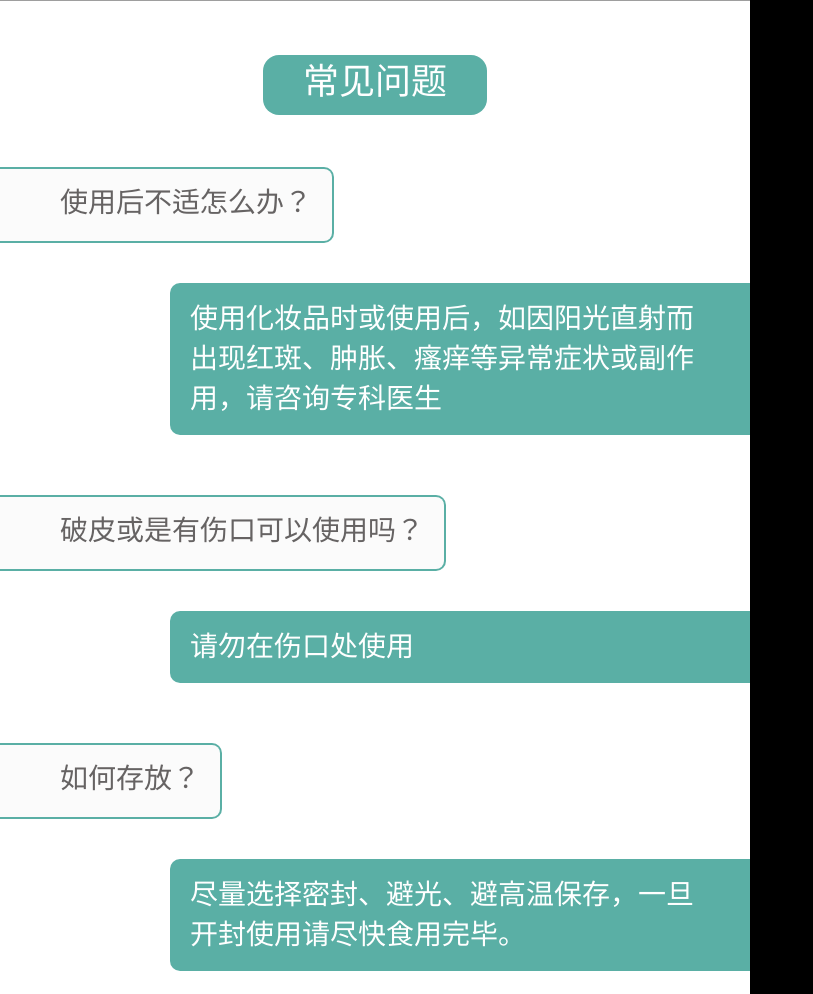
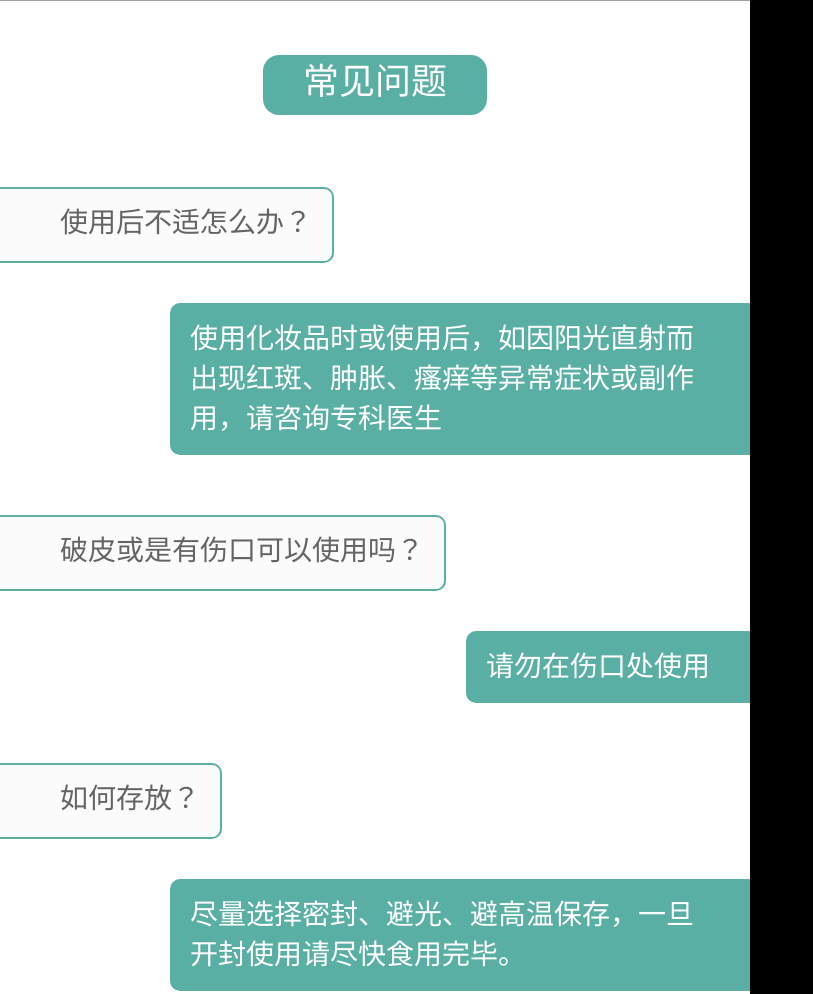
Before and after one commit to lanvital/md-to-html, a website: page demo.html in a window 1280 px wide. Shown: the part 4529-5523 px from the top of the page, without its empty margins (0-813 px from the left). Drawn offline with Linux system fonts and the light colour scheme; grey boxes are pictures that could not be loaded; a web font is replaced by a local one.

Commit message:
修改样式

```diff
--- a/index.css
+++ b/index.css
@@ -226,7 +226,11 @@ body{
 .qa-list ul{
     font-size: 2.8rem;
     line-height: 4rem;
-    padding-bottom: 6rem;
+    padding-bottom: 8rem;
+}
+.qa-list ul li{
+    display: flex;
+    flex-direction: column;
 }
 .qa-list ul li code{
     padding: 1.6rem 2rem 1.6rem 6rem;
@@ -236,9 +240,9 @@ body{
     border-top-right-radius: 1rem;
     border-bottom-right-radius: 1rem;
     max-width: 52rem;
+    margin-top: 2rem;
     margin-bottom: 4rem;
     margin-right: auto;
-    display: inline-block;
 }
 
 .qa-list ul li em{
@@ -248,7 +252,6 @@ body{
     border-top-left-radius: 1rem;
     border-bottom-left-radius: 1rem;
     max-width: 52rem;
-    margin-bottom: 6rem;
+    margin-bottom: 4rem;
     margin-left: auto;
-    display: block;
 }
```
